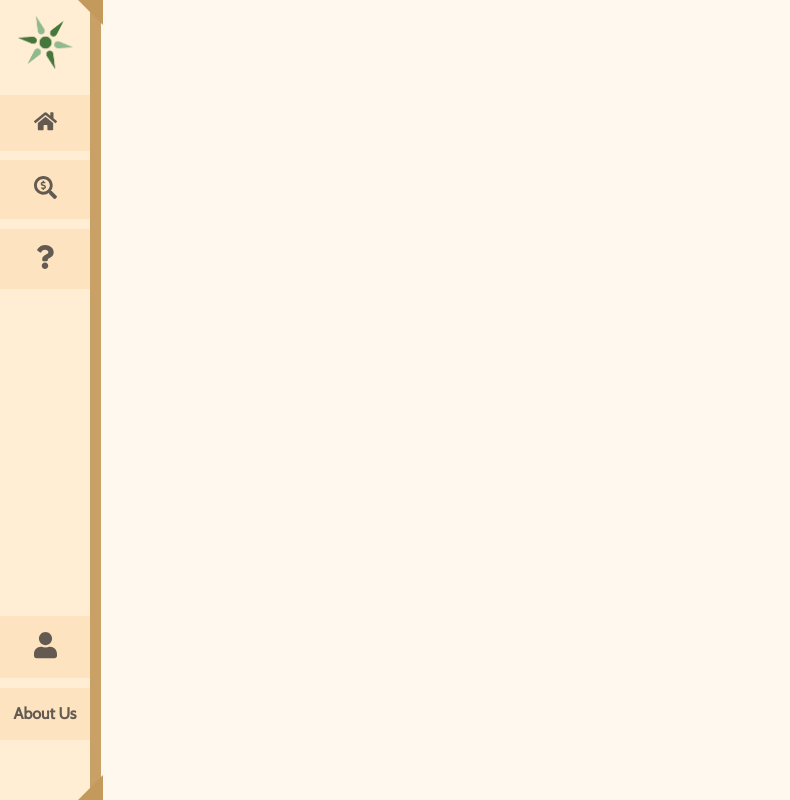
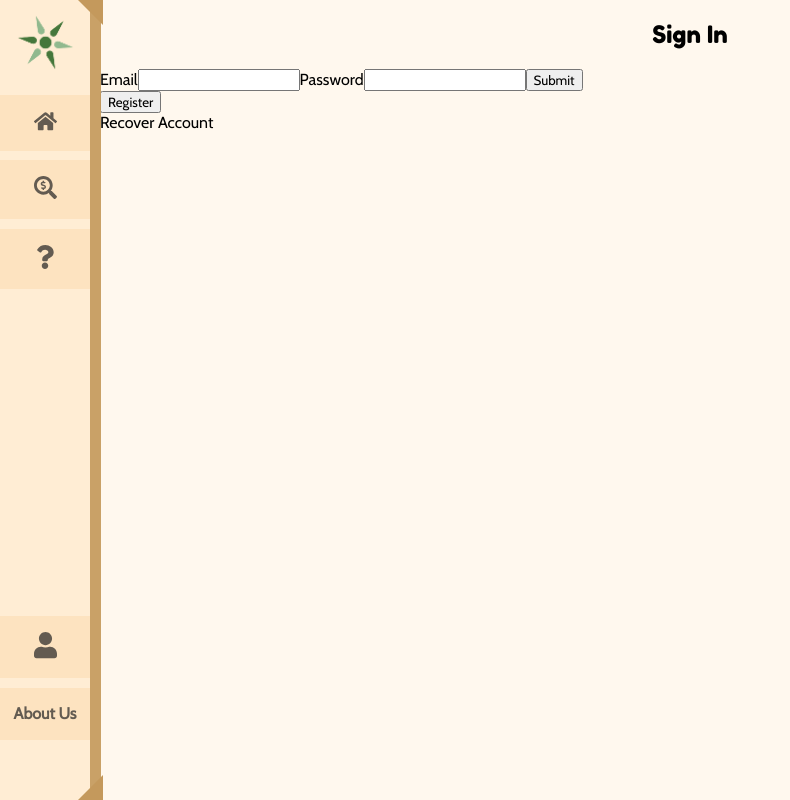
Before and after one commit to x-wyz/Azusa, a React (Create React App) app: page /account in a window 1280 px wide. Shown: the whole page, without its empty margins (0-790 px from the left). Built offline with nearby package versions, Linux system fonts and the light colour scheme.

Commit message:
search and signin/signup page layouts

```diff
--- a/src/App.js
+++ b/src/App.js
@@ -8,6 +8,8 @@ import About from './pages/about/about';
 import TermsOfService from './pages/termsofservice/termsofservice';
 import Privacy from './pages/privacy/privacy';
 import Help from './pages/help/help';
+import AccountPresigned from './pages/account-presigned/account-presigned';
+import Search from './pages/search/search';
 
 import { Route, Switch } from 'react-router-dom';
 
@@ -24,6 +26,9 @@ class App extends React.Component {
 						<Route exact path="/about/privacy" component={Privacy} />
 						<Route exact path="/help" component={Help} />
 
+						<Route exact path="/account" component={AccountPresigned} />
+						<Route exact path="/stores" component={Search} />
+
 						<Route exact path="/" component={Home} />
 					</Switch>
 				</div>
--- a/src/components/signin/signin.js
+++ b/src/components/signin/signin.js
@@ -0,0 +1,38 @@
+import React, { Component } from 'react';
+import './signin.css';
+
+class SignIn extends Component {
+	constructor(props){
+		super(props);
+		this.state = {
+			email: '',
+			password: ''
+		}
+		this.update = this.update.bind(this);
+	}
+
+	update(event){
+		this.setState({
+			[event.target.type]: event.target.value
+		})
+	}
+
+	render(){
+		const {email, password} = this.state;
+
+		return (
+			<div>
+				<h2>Sign In</h2>
+				<form>
+					<label className="labels" htmlFor="signin-email">Email</label>
+					<input type="email" onChange={this.update} id="signin-email" value={email} />
+					<label className="labels" htmlFor="signin-password">Password</label>
+					<input type="password" onChange={this.update} id="signin-password" value={password} />
+					<input type="submit" />
+				</form>
+			</div>
+		)
+	}
+}
+
+export default SignIn;
--- a/src/components/signup/signup.js
+++ b/src/components/signup/signup.js
@@ -0,0 +1,51 @@
+import React, { Component } from 'react';
+import './signup.css';
+
+class SignUp extends Component {
+	constructor(props){
+		super(props);
+		this.state = {
+			email: '',
+			password: '',
+			passwordconfirm: '',
+
+		}
+		this.update = this.update.bind(this);
+		this.confirm = this.confirm.bind(this);
+	}
+
+	update(event){
+		this.setState({
+			[event.target.type]: event.target.value
+		})
+	}
+
+	confirm(event){
+		this.setState({
+			passwordconfirm: event.target.value
+		})
+	}
+
+	render(){
+		const {email, password, passwordconfirm} = this.state;
+
+		return (
+			<div>
+				<h2>Register</h2>
+				<form>
+					<label className="labels" htmlFor="signin-email">Email</label>
+					<input type="email" onChange={this.update} id="signup-email" value={email} required />
+					<label className="labels" htmlFor="signin-password">Password</label>
+					<input type="password" onChange={this.update} id="signup-password" value={password} required />
+					<label className="labels" htmlFor="signin-password">Confirm Password</label>
+					<input type="password" onChange={this.confirm} id="signup-password-confirm" value={passwordconfirm} required />
+					<input type="checkbox" value="tos" required />
+					<label className="tos-label" htmlFor="tos">I have read the terms of service.</label>
+					<input type="submit" />
+				</form>
+			</div>
+		)
+	}
+}
+
+export default SignUp;
--- a/src/index.css
+++ b/src/index.css
@@ -43,6 +43,7 @@ a {
 	color: black;
 	font-family: cabin;
 	font-weight: 300;
+	display: block;
 }
 
 h1,h2,h3, .center-text {
--- a/src/pages/account-presigned/account-presigned.js
+++ b/src/pages/account-presigned/account-presigned.js
@@ -0,0 +1,47 @@
+import React, { Component } from 'react';
+import './account-presigned.css';
+
+import SignIn from '../../components/signin/signin';
+import SignUp from '../../components/signup/signup';
+
+import { Link } from 'react-router-dom';
+
+class AccountPresigned extends Component {
+	constructor(props){
+		super(props);
+
+		this.state = {
+			signup: false,
+		}
+
+		this.switch = this.switch.bind(this);
+	}
+
+	switch(){
+		this.setState({
+			signup: !this.state.signup
+		})
+	}
+
+	render() {
+		const { signup } = this.state;
+
+		return (
+			<div>
+				{
+					signup ? <SignUp /> : <SignIn />
+				}
+
+				<button onClick={ this.switch } className="register-signin">
+					{
+						signup ? "Sign In" : "Register"
+					}
+				</button>
+
+				<Link to="/help/recover" className="recover-account">Recover Account</Link>
+			</div>
+		)
+	}
+}
+
+export default AccountPresigned;
--- a/src/pages/help/help.js
+++ b/src/pages/help/help.js
@@ -7,7 +7,7 @@ function Help(){
 	return (
 		<div className="help-container">
 			<div className="help-image">
-				<img src="#" />
+				<img src="#" alt=""/>
 			</div>
 			<HelpTopic name="Contact Us" link="/help/contact"/>
 			<HelpTopic name="FAQ" link="/help/faq"/>
--- /dev/null
+++ b/src/pages/search/search.js
@@ -0,0 +1,34 @@
+import React, { Component } from 'react';
+
+class Search extends Component {
+	constructor(props){
+		super(props);
+		this.state = {
+			value: ''
+		}
+
+		this.update = this.update.bind(this);
+	}
+
+	update(event){
+		this.setState({
+			value: event.target.value
+		})
+	}
+
+	render() {
+		const { value } = this.state;
+		return (
+			<div>
+				<h2>Search</h2>
+				<p>Im sure something goes here</p>
+				<input type="text" onChange={this.update} value={value} />
+				<input type="submit" value="Search" />
+				<div className="results">
+				</div>
+			</div>
+		)
+	}
+}
+
+export default Search;
```
Also changed, not shown: src/pages/search/search.css (added).
